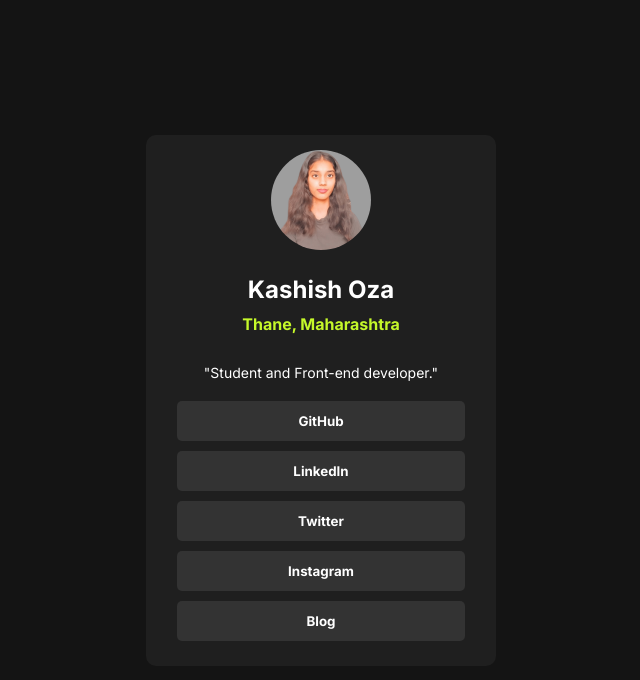
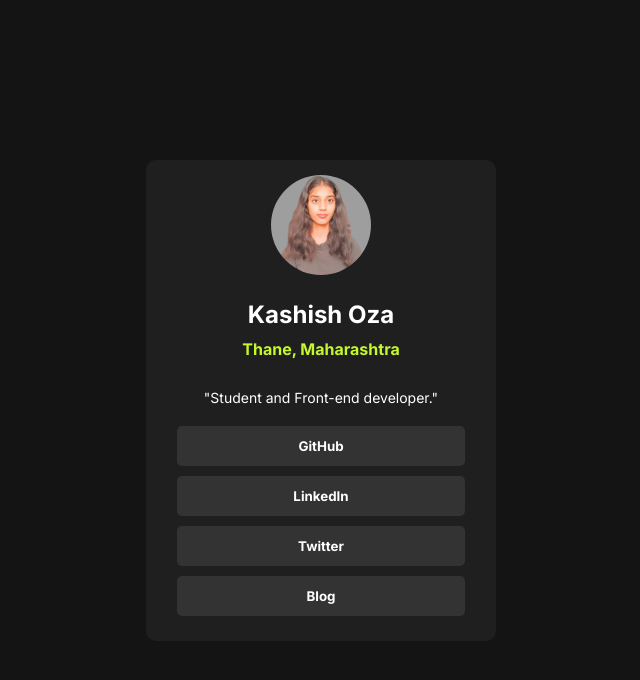
Before and after one commit to Kashishoza/SocialLinks, a plain HTML site: page index.html in a window 1280 px wide. Shown: the whole page, without its empty margins (319-959 px from the left). Drawn offline with Linux system fonts and the light colour scheme.

Commit message:
Update index.html

```diff
--- a/index.html
+++ b/index.html
@@ -28,9 +28,6 @@
         <button><a href="https://twitter.com/Kashishoza1" target="_blank">
           Twitter
         </a></button>
-        <button><a href="https://www.instagram.com/_.kashish.pvtt._/" target="_blank">
-          Instagram
-        </a></button>
         <button><a href="https://kashishoza.hashnode.dev/" target="_blank">
           Blog
         </a></button>
```
